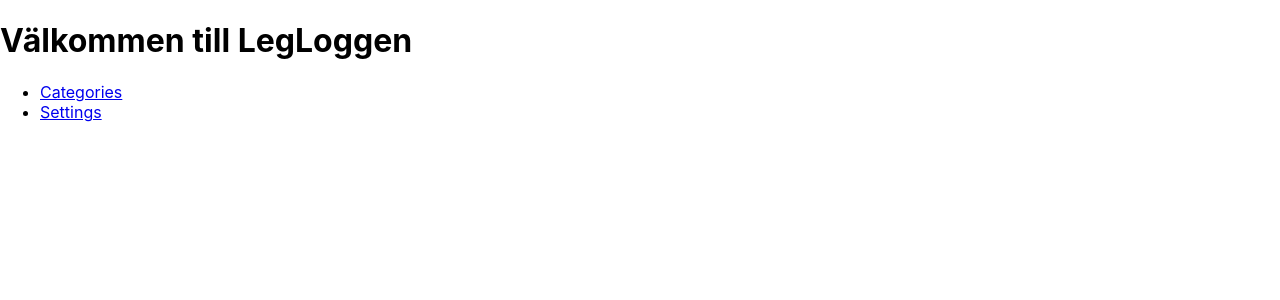
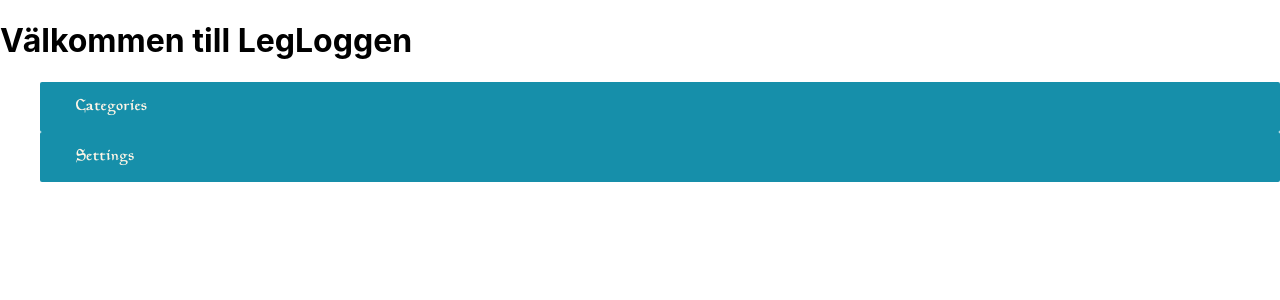
Before and after one commit to Adenholm/SysterLegLog, a React (Create React App) app: page / in a window 1280 px wide. Shown: the top 300 px of the page. Built offline with nearby package versions, Linux system fonts and the light colour scheme.

Commit message:
connected css to startpage

```diff
--- a/src/Components/pages/StartPage.js
+++ b/src/Components/pages/StartPage.js
@@ -2,6 +2,7 @@ import React from "react";
 import CategoryCard from '../CategoryCard';
 import owl from "../images/owl.jpg"
 import {Link} from 'react-router-dom';
+import '../Pages.css';
 
 function StartPage (){
     return (
@@ -9,11 +10,11 @@ function StartPage (){
         <h1>Välkommen till LegLoggen</h1>
         <ul>
 
-            <li>
-                <Link to = "/CategoryPage">Categories</Link>
+            <li className="item">
+                <Link to = "/CategoryPage" className="link">Categories</Link>
             </li>
-            <li>
-                <Link to = "/Settings">Settings</Link>
+            <li className="item">
+                <Link to = "/Settings" className="link">Settings</Link>
             </li>
 
         </ul>
```
